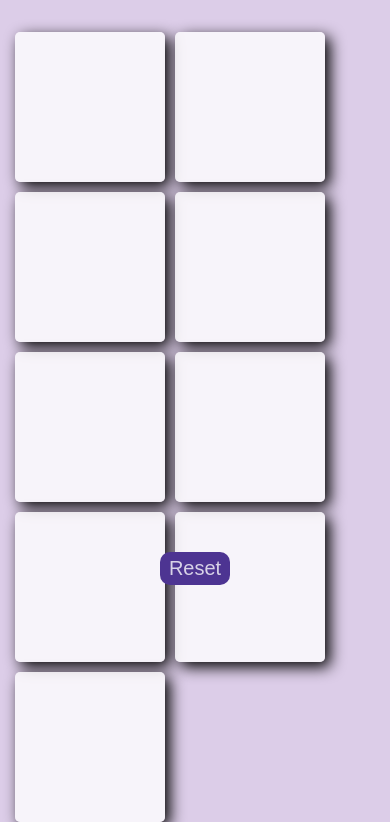
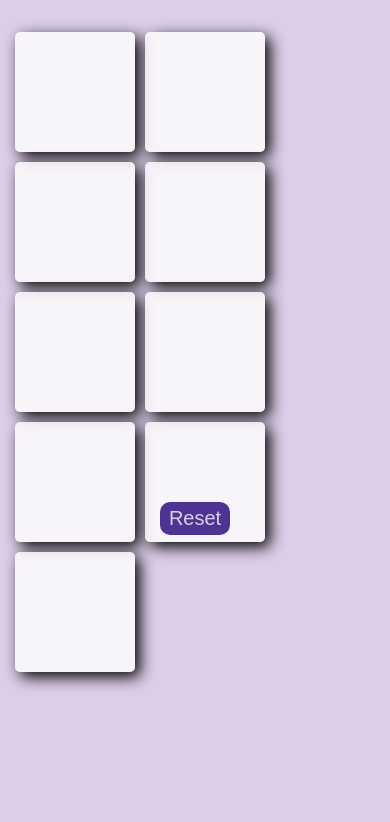
Before and after one commit to Somesh2504/Tic-Tac-Toe, a plain HTML site: page index.html in a window 390 px wide. Shown: the part 73-895 px from the top of the page. After the commit the page ends 844 px from the top, so only its background shows below. Drawn offline with Linux system fonts and the light colour scheme.

Commit message:
Update index.html

```diff
--- a/index.html
+++ b/index.html
@@ -91,6 +91,26 @@
         .winner{
             margin-top:200px;
         }
+        @media screen and (max-width:480px){
+            .continer{
+            padding :15px 0px 0px 15px;
+            height:450px ;
+            width:450px;
+            display: flex;
+            flex-wrap: wrap;
+            grid-gap: 10px;
+        }
+        .box{
+            font-size:50px;
+            background-color: #ffffffc7;
+            border:none;
+            border-radius:5px;
+            box-shadow: 5px 5px 15px black;
+            width:120px;
+            height:120px;
+            color: crimson;
+        }
+        }
         @media screen and (max-width:350px){
             .continer{
             padding :15px 0px 0px 15px;
```
